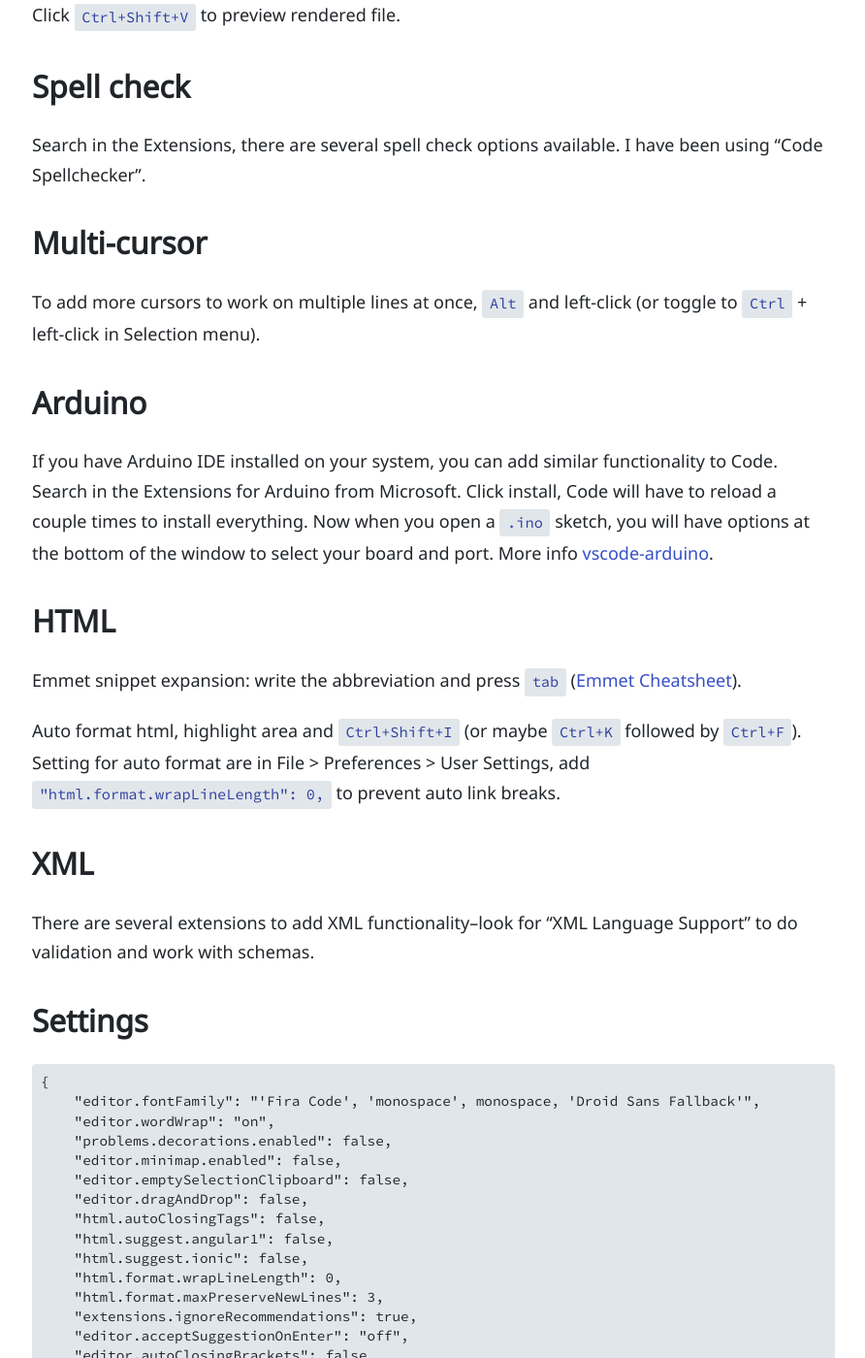
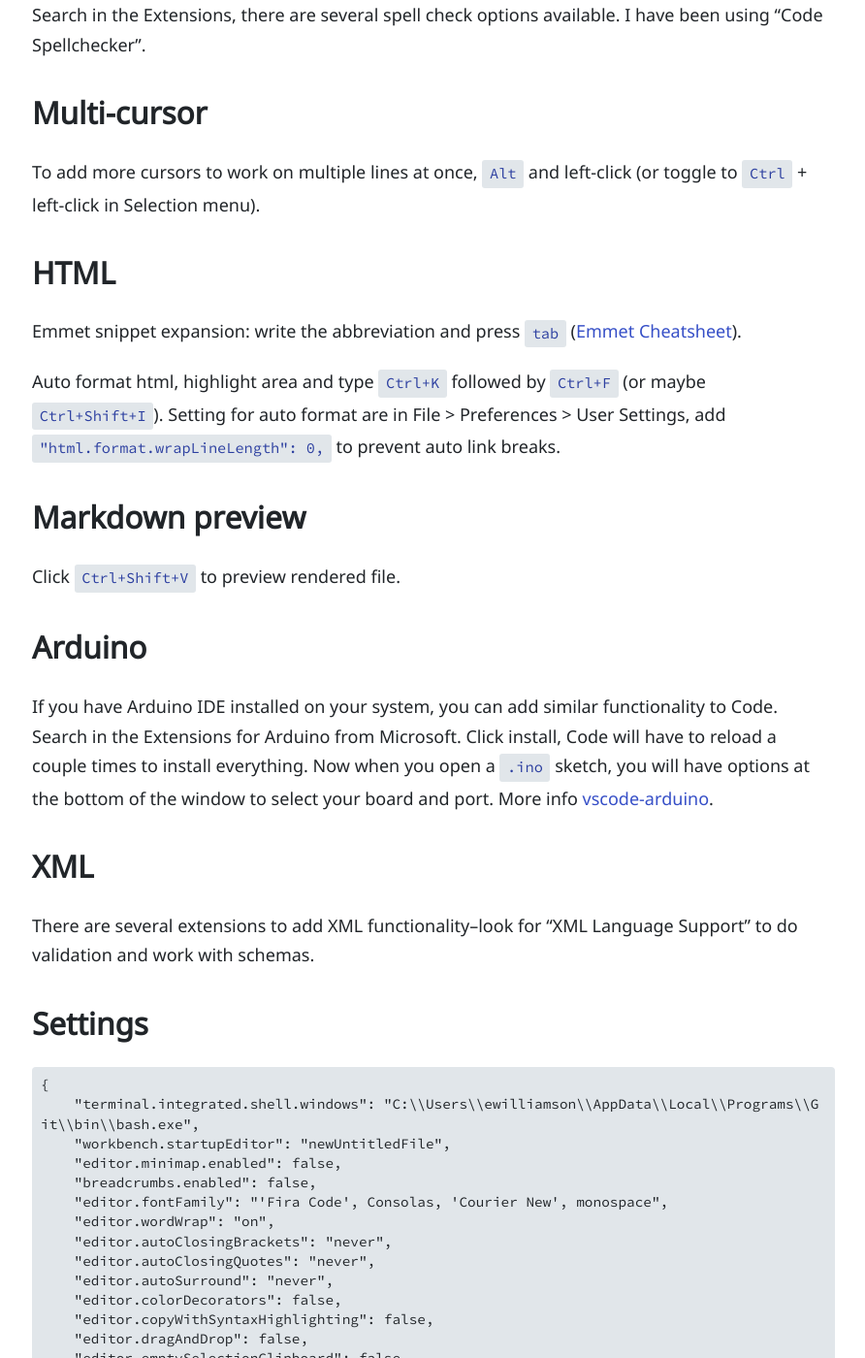
Before and after one commit to evanwill/_drafts, a Jekyll site: the page built from _notes/vs-code.md, in a window 1280 px wide and 1400 px high, scrolled down 2074 px. Shown: the whole window at 97% size, without its empty margins (193-1085 px from the left). Built offline with Jekyll 4.4.1, drawn with Linux system fonts in a browser that asks for light colours; some of the changed text lies outside the part shown.

Commit message:
update code

````diff
--- a/_notes/vs-code.md
+++ b/_notes/vs-code.md
@@ -64,6 +60,17 @@
 
 To add more cursors to work on multiple lines at once, `Alt` and left-click (or toggle to `Ctrl` + left-click in Selection menu).
 
+## HTML
+
+Emmet snippet expansion: write the abbreviation and press `tab` ([Emmet Cheatsheet](http://docs.emmet.io/cheat-sheet/)).
+
+Auto format html, highlight area and type `Ctrl+K` followed by `Ctrl+F` (or maybe `Ctrl+Shift+I`).
+Setting for auto format are in File > Preferences > User Settings, add `"html.format.wrapLineLength": 0,` to prevent auto link breaks.
+
+## Markdown preview
+
+Click `Ctrl+Shift+V` to preview rendered file.
+
 ## Arduino
 
 If you have Arduino IDE installed on your system, you can add similar functionality to Code.
@@ -71,13 +78,6 @@
 Click install, Code will have to reload a couple times to install everything.
 Now when you open a `.ino` sketch, you will have options at the bottom of the window to select your board and port.
 More info [vscode-arduino](https://github.com/Microsoft/vscode-arduino).
-
-## HTML
-
-Emmet snippet expansion: write the abbreviation and press `tab` ([Emmet Cheatsheet](http://docs.emmet.io/cheat-sheet/)).
-
-Auto format html, highlight area and `Ctrl+Shift+I` (or maybe `Ctrl+K` followed by `Ctrl+F`).
-Setting for auto format are in File > Preferences > User Settings, add `"html.format.wrapLineLength": 0,` to prevent auto link breaks.
 
 ## XML
 
@@ -87,19 +87,34 @@
 
 ```
 {
-    "editor.fontFamily": "'Fira Code', 'monospace', monospace, 'Droid Sans Fallback'",
+    "terminal.integrated.shell.windows": "C:\\Users\\ewilliamson\\AppData\\Local\\Programs\\Git\\bin\\bash.exe",
+    "workbench.startupEditor": "newUntitledFile",
+    "editor.minimap.enabled": false,
+    "breadcrumbs.enabled": false,
+    "editor.fontFamily": "'Fira Code', Consolas, 'Courier New', monospace",
     "editor.wordWrap": "on",
+    "editor.autoClosingBrackets": "never",
+    "editor.autoClosingQuotes": "never",
+    "editor.autoSurround": "never",
+    "editor.colorDecorators": false,
+    "editor.copyWithSyntaxHighlighting": false,
+    "editor.dragAndDrop": false,
+    "editor.emptySelectionClipboard": false,
+    "editor.links": false,
+    "editor.acceptSuggestionOnCommitCharacter": false,
+    "editor.acceptSuggestionOnEnter": "off",
+    "explorer.enableDragAndDrop": false,
+    "outline.problems.badges": false,
+    "outline.problems.enabled": false,
+    "outline.problems.colors": false,
+    "extensions.showRecommendationsOnlyOnDemand": true,
+    "extensions.ignoreRecommendations": true,
     "problems.decorations.enabled": false,
-    "editor.minimap.enabled": false,
-    "editor.emptySelectionClipboard": false,
-    "editor.dragAndDrop": false,
+    "problems.autoReveal": false,
+    "html.format.maxPreserveNewLines": 3,
     "html.autoClosingTags": false,
-    "html.suggest.angular1": false,
-    "html.suggest.ionic": false,
-    "html.format.wrapLineLength": 0,
-    "html.format.maxPreserveNewLines": 3,
-    "extensions.ignoreRecommendations": true,
-    "editor.acceptSuggestionOnEnter": "off",
-    "editor.autoClosingBrackets": false
+    "terminal.integrated.cursorBlinking": true,
+    "terminal.integrated.rightClickBehavior": "default",
+    "html.format.wrapLineLength": 0
 }
 ```
````
Also changed, not shown: other parts of _notes/vs-code.md (+0 -4 lines).
